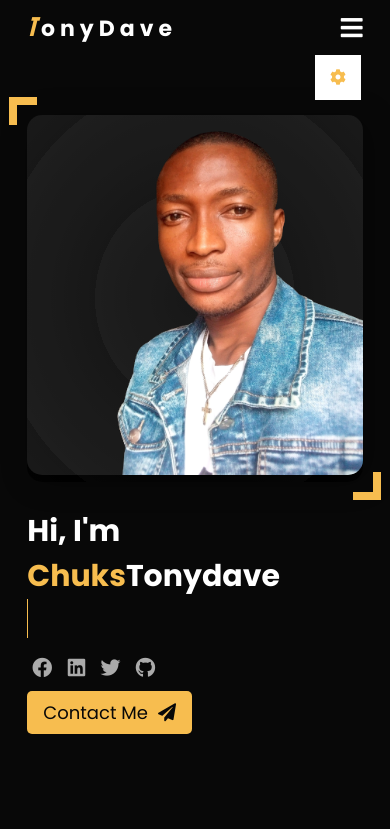
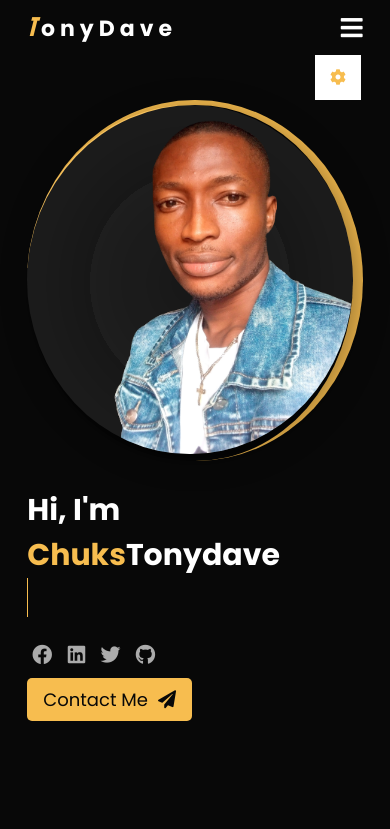
Before and after one commit to ogbaluChidiebubeDavid/main-portfolio, a plain HTML site: page index.html in a window 390 px wide. Shown: the top 829 px of the page. Drawn offline with nearby package versions, Linux system fonts and the light colour scheme.

Commit message:
modifications made on css and html files

```diff
--- a/css/portfolio.css
+++ b/css/portfolio.css
@@ -310,7 +310,7 @@ nav .fas{
 .about-col-1 img{
     width: 100%;
     border-radius: 15px;
-    background: #ababab;
+    background: #ababab !important;
 }
 
 .about-col-2{
@@ -752,7 +752,30 @@ form .btn{
 
 @media screen and (max-width: 600px) {
     .welcome-sec{
-        margin-top: 20px;
+        margin-top: 5px !important;
+    }
+
+    .header-img-col::after{
+        content: none !important;
+    }
+
+    .header-img-col::before{
+        content: none !important;
+    }
+
+    .header-img-col{
+        flex-basis: 50% !important;
+        border-radius: 50% !important;
+        border-top: 5px solid var(--main-color) !important;
+        border-right: 10px solid var(--main-color) !important;
+    }
+
+    .header-img-col img{
+        border-radius: 50% !important;
+    }
+
+    .icons{
+        margin-top: 8px;
     }
 
     nav .fas{
@@ -788,7 +811,7 @@ form .btn{
         font-size: 40px;
     }
 
-    .header-img-col, .header-text, .about-col-1, .about-col-2{
+    .header-text, .about-col-1, .about-col-2{
         flex-basis: 100%;
     }
 
--- a/index.html
+++ b/index.html
@@ -114,6 +114,7 @@
                         <div class="tab-contents" id="education">
                             <ul>
                                 <li><span>May 2022 - Current</span><br>Full Stack web development training at Zuri Team Inc.</li>
+                                <li><span>Sept 2018 - Current</span><br>Bsc.Economics at Alex-Ekwueme Federal University Ndufu Alike Ikwo Ebonyi State(AE_FUNAI)</li>
                                 <li><span>2017</span><br>SSCE from Holy Family High School Anambra Nig.</li>
                             </ul>
                         </div>
```
